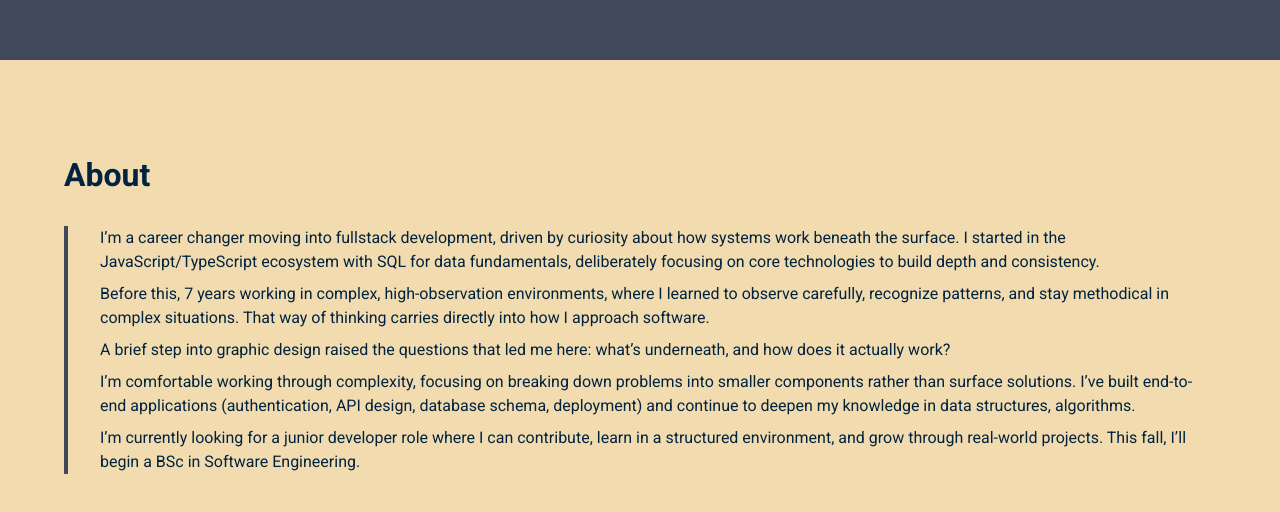
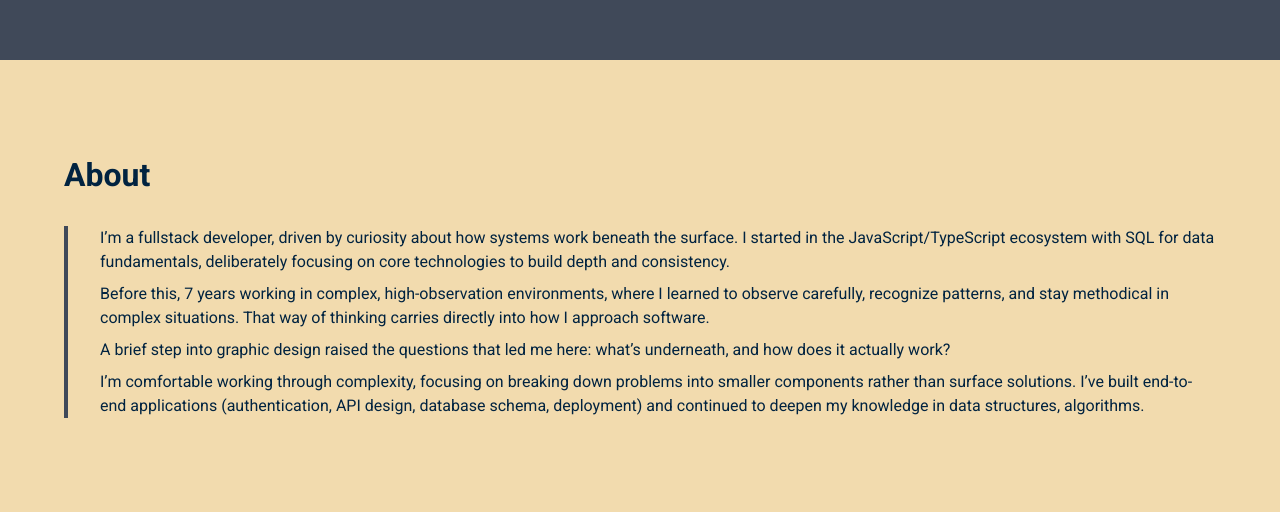
Before and after one commit to martinapapp/portfolioSite, a website built with Vite: page index.html in a window 1280 px wide. Shown: the part 2340-2852 px from the top of the page. Built offline with nearby package versions, Linux system fonts and the light colour scheme.

Commit message:
feat: update about me content

```diff
--- a/data/techItems.js
+++ b/data/techItems.js
@@ -16,7 +16,6 @@ export const techItems = [
     { name: 'PostgreSQL', src: 'https://cdn.jsdelivr.net/gh/devicons/devicon@latest/icons/postgresql/postgresql-original.svg' },
     { name: 'SQLite', src: 'https://cdn.jsdelivr.net/gh/devicons/devicon@latest/icons/sqlite/sqlite-original.svg' },
 //test
-    { name: 'Jest', src: 'https://cdn.jsdelivr.net/gh/devicons/devicon@latest/icons/jest/jest-plain.svg' },
     { name: 'Vitest', src: 'https://cdn.jsdelivr.net/gh/devicons/devicon@latest/icons/vitest/vitest-original.svg' },
 //tool
     { name: 'Git', src: 'https://cdn.jsdelivr.net/gh/devicons/devicon@latest/icons/git/git-original.svg' },
--- a/index.html
+++ b/index.html
@@ -53,11 +53,10 @@
   <section id="about">
     <h2>About</h2>
     <div class="about-container">
-      <p class="about-paragraph">I’m a career changer moving into fullstack development, driven by curiosity about how systems work beneath the surface. I started in the JavaScript/TypeScript ecosystem with SQL for data fundamentals, deliberately focusing on core technologies to build depth and consistency.</p>
+      <p class="about-paragraph">I’m a fullstack developer, driven by curiosity about how systems work beneath the surface. I started in the JavaScript/TypeScript ecosystem with SQL for data fundamentals, deliberately focusing on core technologies to build depth and consistency.</p>
       <p class="about-paragraph">Before this, 7 years working in complex, high-observation environments, where I learned to observe carefully, recognize patterns, and stay methodical in complex situations. That way of thinking carries directly into how I approach software.</p>
       <p class="about-paragraph">A brief step into graphic design raised the questions that led me here: what’s underneath, and how does it actually work?</p>
-      <p class="about-paragraph">I’m comfortable working through complexity, focusing on breaking down problems into smaller components rather than surface solutions. I’ve built end-to-end applications (authentication, API design, database schema, deployment) and continue to deepen my knowledge in data structures, algorithms.</p>
-      <p class="about-paragraph">I’m currently looking for a junior developer role where I can contribute, learn in a structured environment, and grow through real-world projects. This fall, I’ll begin a BSc in Software Engineering.</p>
+      <p class="about-paragraph">I’m comfortable working through complexity, focusing on breaking down problems into smaller components rather than surface solutions. I’ve built end-to-end applications (authentication, API design, database schema, deployment) and continued to deepen my knowledge in data structures, algorithms.</p>
     </div>
   </section>
 
```
